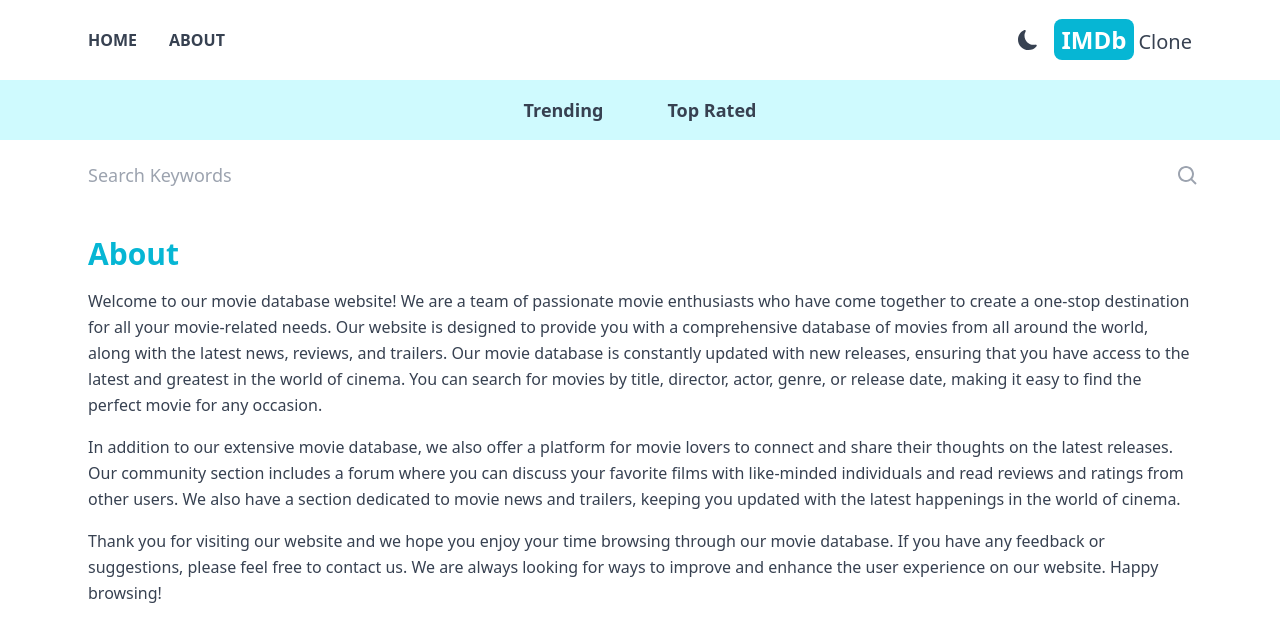
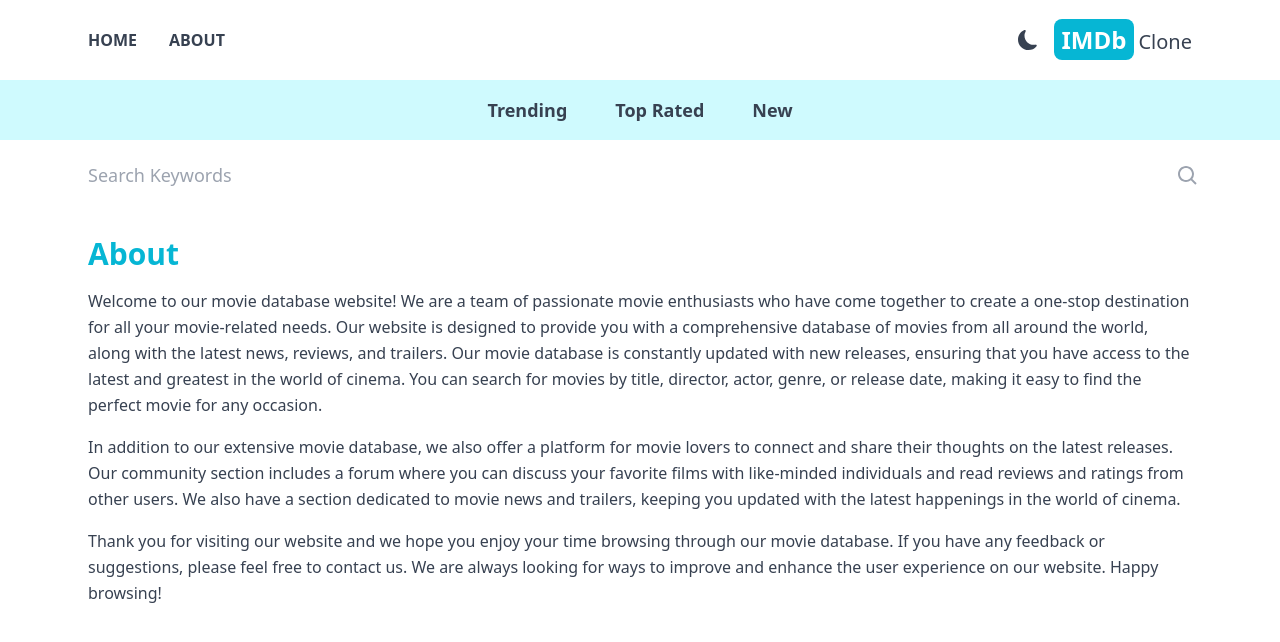
Before and after one commit to Ramy5/IMDb-Clone, a Next.js app: page /about in a window 1280 px wide. Shown: the top 642 px of the page. Built offline with nearby package versions, Linux system fonts and the light colour scheme.

Commit message:
Add new movies section and create  a pagination

```diff
--- a/next.config.js
+++ b/next.config.js
@@ -4,7 +4,7 @@ const nextConfig = {
     appDir: true,
   },
   images: {
-    domains: ["image.tmdb.org", "placehold.co"],
+    domains: ["image.tmdb.org"],
   },
 };
 
--- a/src/app/error.jsx
+++ b/src/app/error.jsx
@@ -9,7 +9,7 @@ const Error = ({ error, reset }) => {
 
   return (
     <div className="m-auto mt-8 text-xl w-60 text-center">
-      <h2>{error.message || "Something went wrong!"}</h2>
+      <h2>Something went wrong!</h2>
       <button
         className="text-white mt-4 bg-slate-800 rounded-md py-2 px-4 border-none hover:bg-cyan-500 transition-all duration-500 font-semibold"
         onClick={() => reset()}
--- a/src/app/page.jsx
+++ b/src/app/page.jsx
@@ -1,18 +1,21 @@
+import Pagination from "@/components/Pagination/Pagination";
 import Results from "@/components/ResultsData/Results";
-import React from "react";
 
 const API_KEY = process.env.API_KEY;
 
 const Home = async ({ searchParams }) => {
-  const page = searchParams.page || "fetchTrending";
+  try {
+    const page = searchParams.page || "fetchTrending";
+    const pageNumber = searchParams.pageNumber || 1;
 
-  // QUERY FOR FETCHING DATA
-  const language = "en-Us";
-  const pageNumber = "1";
-  const pageParamsCheck =
-    page === "fetchTopRated" ? "movie/top_rated" : "trending/movie/week";
+    // QUERY FOR FETCHING DATA
+    const language = "en-Us";
+    let pageParamsCheck;
 
-  try {
+    if (page === "fetchTopRated") pageParamsCheck = "movie/top_rated";
+    if (page === "fetchNew") pageParamsCheck = "movie/now_playing";
+    if (page === "fetchTrending") pageParamsCheck = "trending/movie/week";
+
     const res = await fetch(
       `https://api.themoviedb.org/3/${pageParamsCheck}?api_key=${API_KEY}&language=${language}&page=${pageNumber}`,
       { next: { revalidate: 10000 } }
@@ -24,7 +27,8 @@ const Home = async ({ searchParams }) => {
 
     return (
       <div>
-        <Results results={data.results} />
+        <Results results={data?.results} />
+        <Pagination totalPages={data?.total_pages} />
       </div>
     );
   } catch (err) {
--- a/src/components/Navbar/Navbar.jsx
+++ b/src/components/Navbar/Navbar.jsx
@@ -3,9 +3,10 @@ import NavbarItem from "./NavbarItem";
 
 const Navbar = () => {
   return (
-    <div className="bg-cyan-100 dark:bg-gray-500 p-4 text-center text-lg font-semibold">
+    <div className="bg-cyan-100 dark:bg-gray-500 text-center text-lg font-semibold flex flex-wrap justify-center p-2">
       <NavbarItem title="Trending" param="fetchTrending" />
       <NavbarItem title="Top Rated" param="fetchTopRated" />
+      <NavbarItem title="New" param="fetchNew" />
     </div>
   );
 };
--- a/src/components/Navbar/NavbarItem.jsx
+++ b/src/components/Navbar/NavbarItem.jsx
@@ -16,7 +16,7 @@ const NavbarItem = ({ title, param }) => {
   return (
     <>
       <Link
-        className={`hover:text-cyan-500 dark:hover:text-cyan-500 m-6 p-2 dark:text-white ${navigationItemActive}
+        className={`hover:text-cyan-500 dark:hover:text-cyan-500 mx-6 py-2 dark:text-white ${navigationItemActive}
           `}
         href={`/?page=${param}`}
       >
--- /dev/null
+++ b/src/components/Pagination/Pagination.jsx
@@ -0,0 +1,49 @@
+"use client";
+
+import { useRouter, useSearchParams } from "next/navigation";
+import { useEffect, useState } from "react";
+import { MdKeyboardArrowRight, MdKeyboardArrowLeft } from "react-icons/md";
+
+const Pagination = ({ totalPages }) => {
+  const router = useRouter();
+  const fetchPage = useSearchParams();
+  const currentPage = fetchPage.get("page");
+
+  const [page, setPage] = useState(1);
+
+  const pageForwardHandler = () => {
+    if (page === totalPages) return;
+    setPage((prevPage) => ++prevPage);
+  };
+
+  const pageBackHandler = () => {
+    if (page < 1) return;
+    setPage((prevPage) => --prevPage);
+  };
+
+  useEffect(() => {
+    setPage(1);
+  }, [currentPage]);
+
+  useEffect(() => {
+    router.push(`/?page=${currentPage || "fetchTrending"}&pageNumber=${page}`);
+  }, [page, router, currentPage]);
+
+  return (
+    <div className="flex justify-center items-center py-12">
+      <MdKeyboardArrowLeft
+        onClick={pageBackHandler}
+        className="w-8 h-8 rounded-full bg-cyan-500 text-white flex items-center justify-center cursor-pointer transition duration-150 hover:bg-cyan-700"
+      />
+      <span className="mx-6 text-2xl font-semibold select-none text-cyan-500">
+        {page}
+      </span>
+      <MdKeyboardArrowRight
+        onClick={pageForwardHandler}
+        className="w-8 h-8  rounded-full bg-cyan-500 text-white flex items-center justify-center cursor-pointer transition duration-150 hover:bg-cyan-700"
+      />
+    </div>
+  );
+};
+
+export default Pagination;
--- a/src/components/ResultsData/ResultItems.jsx
+++ b/src/components/ResultsData/ResultItems.jsx
@@ -10,31 +10,31 @@ const ResultItems = ({ results }) => {
     <Card>
       <Link href={`/movie/${results.id}`}>
         <Image
-          className="rounded-t-lg group-hover:opacity-70 transition-opacity duration-200 overflow-hidden"
+          className="rounded-t-lg group-hover:opacity-70 transition-opacity duration-200"
           src={`https://image.tmdb.org/t/p/w500${
-            results.backdrop_path || results.poster_path
+            results?.backdrop_path || results?.poster_path
           }`}
           width={500}
           height={300}
-          style={{ maxWidth: "100%", height: "160px" }}
+          style={{ maxWidth: "100%", maxHeight: "160px" }}
           placeholder="blur"
           blurDataURL="/spinner.svg"
           alt="Image is not available"
         />
         <div className="px-2">
-          <p className="mt-2 line-clamp-2">{results.overview}</p>
+          <p className="mt-2 line-clamp-2">{results?.overview}</p>
           <h2 className="truncate text-lg font-bold text-cyan-500 my-2">
-            {results.title || results.original_title}
+            {results?.title || results?.original_title}
           </h2>
           <div className="flex justify-between items-center flex-wrap">
-            <p>{results.release_date}</p>
+            <p>{results?.release_date}</p>
             <p className="flex items-center">
               <FaRegThumbsUp className="mr-1 text-cyan-500" />
-              {results.vote_count}
+              {results?.vote_count}
             </p>
             <p className="flex items-center">
               <AiFillStar className="text-amber-500 mr-1" />
-              {Number(results.vote_average).toFixed(1)}
+              {Number(results?.vote_average).toFixed(1)}
             </p>
           </div>
         </div>
--- a/src/components/ResultsData/Results.jsx
+++ b/src/components/ResultsData/Results.jsx
@@ -3,7 +3,7 @@ import ResultItems from "./ResultItems";
 
 const Results = ({ results }) => {
   return (
-    <div className="sm:grid sm:grid-cols-2 lg:grid-cols-3 xl:grid-cols-4 2xl:grid-cols-5 max-w-6xl mx-auto mt-4 items-start">
+    <div className="sm:grid sm:grid-cols-2 lg:grid-cols-3 xl:grid-cols-4 2xl:grid-cols-5 max-w-6xl mx-auto mt-4 items-stretch">
       {results?.map((result) => {
         return <ResultItems key={result.id} results={result} />;
       })}
```
Also changed, not shown: public/spinner.svg.
